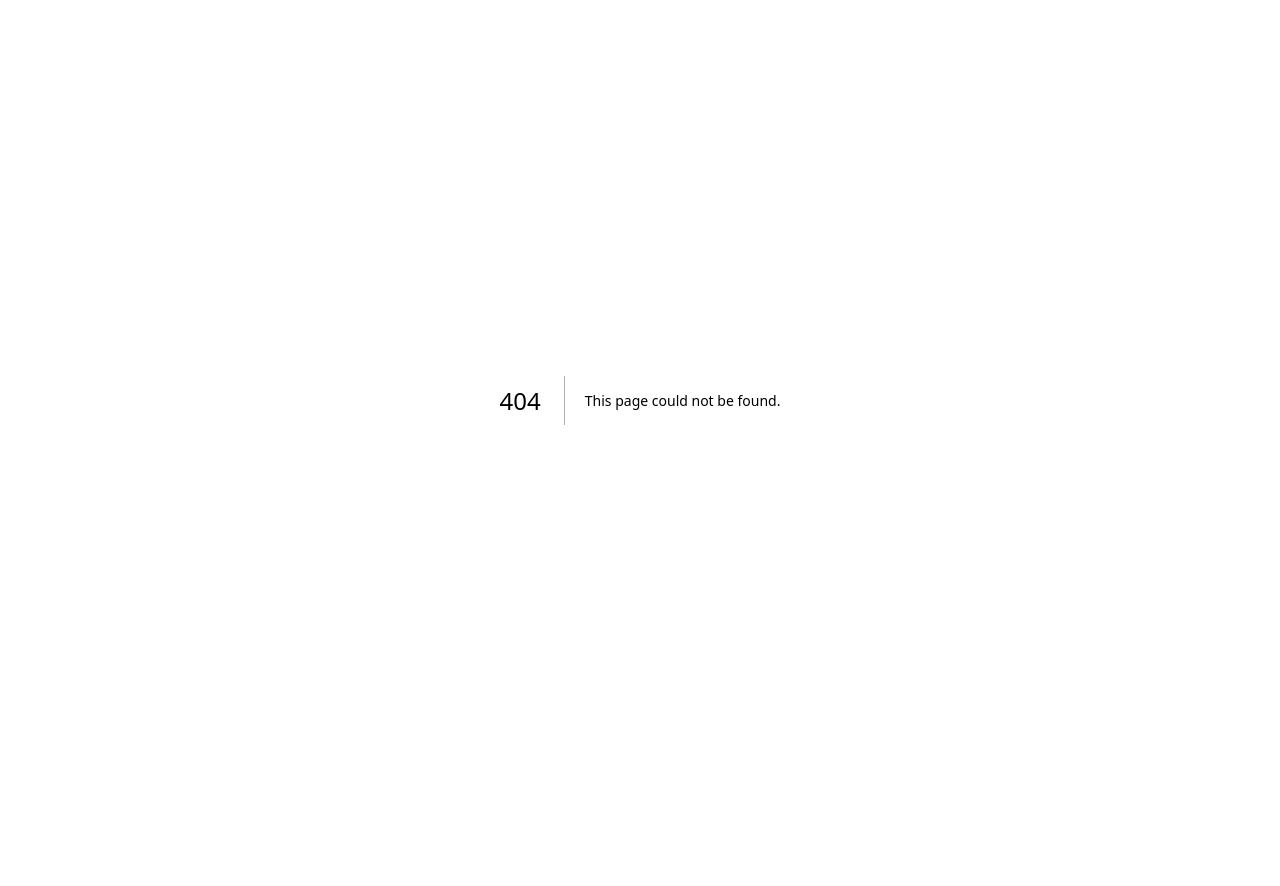
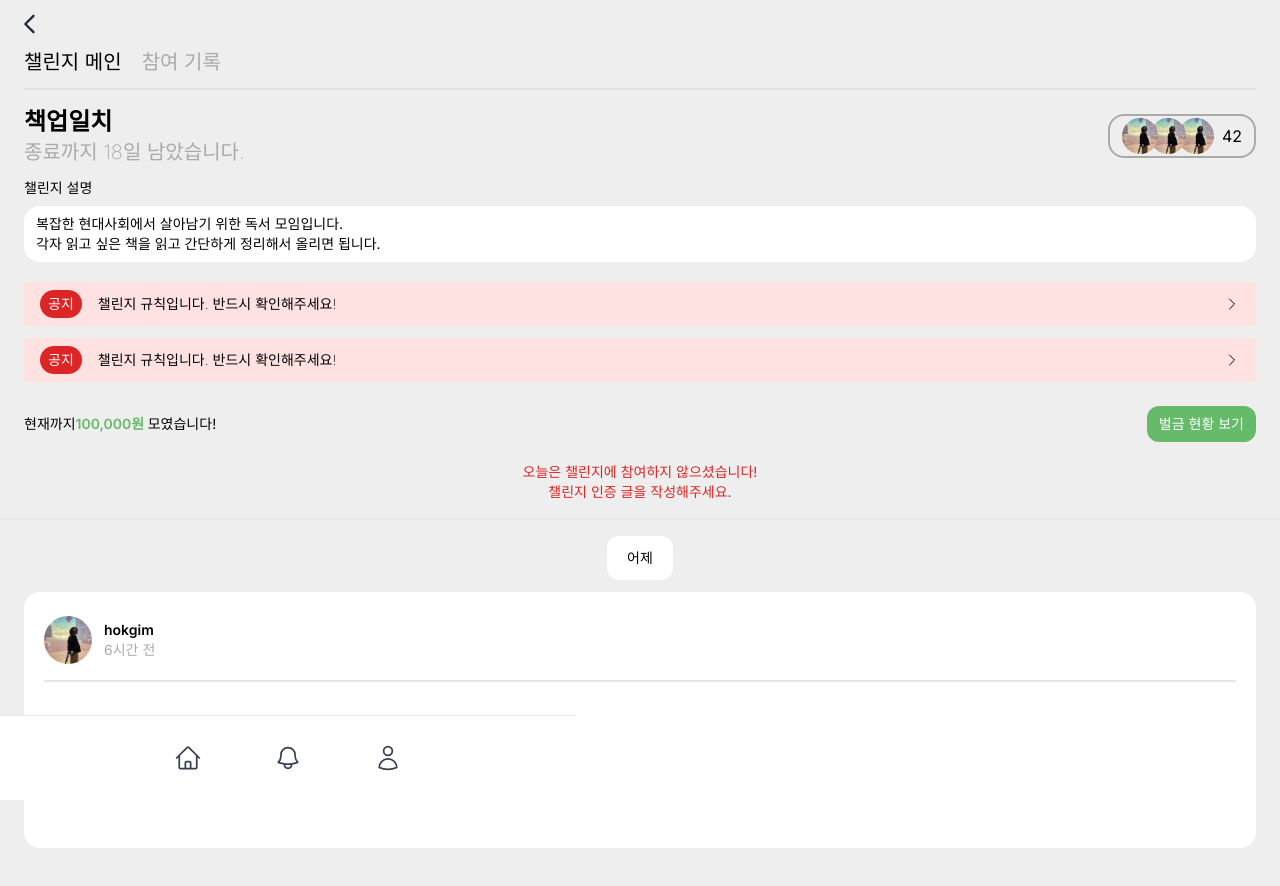
Before and after one commit to HabitPay/frontend, a Next.js app: page /challenges/1/main in a window 1280 px wide. Before the commit this address had no page. Shown: the top 886 px of the page. Before the commit the page ends 800 px from the top, so only its background shows below. Built offline with nearby package versions, Linux system fonts and the light colour scheme.

Commit message:
create each challenges#15

```diff
--- a/package.json
+++ b/package.json
@@ -13,6 +13,7 @@
     "http-status-codes": "^2.3.0",
     "next": "14.0.4",
     "react": "^18.2.0",
+    "react-calendar": "^4.8.0",
     "react-dom": "^18.2.0",
     "react-hook-form": "^7.50.1"
   },
--- /dev/null
+++ b/src/app/challenges/[id]/components/challengeTitle.tsx
@@ -0,0 +1,37 @@
+import Image from "next/image";
+import profilePic from "../../../../../public/profilePic.jpeg";
+
+const ChallengeTitle = () => {
+  return (
+    <div className="flex items-center justify-between mt-4">
+      <div className="flex flex-col">
+        <div className="text-2xl font-bold">책업일치</div>
+        <div className="text-xl font-[250] text-habit-gray">
+          종료까지 18일 남았습니다.
+        </div>
+      </div>
+      <div className="flex items-center px-3 space-x-2 border-2 h-11 rounded-2xl border-habit-gray">
+        <div className="flex -space-x-2">
+          <Image
+            src={profilePic}
+            className="z-30 rounded-full size-9 "
+            alt="profilePicture of atendees"
+          />
+          <Image
+            src={profilePic}
+            className="z-20 rounded-full size-9"
+            alt="profilePicture of atendees"
+          />
+          <Image
+            src={profilePic}
+            className="z-10 rounded-full size-9 "
+            alt="profilePicture of atendees"
+          />
+        </div>
+        <div>42</div>
+      </div>
+    </div>
+  );
+};
+
+export default ChallengeTitle;
--- /dev/null
+++ b/src/app/challenges/[id]/components/isCompleteToday.tsx
@@ -0,0 +1,19 @@
+interface IIsCompleteTodayProps {
+  complete: boolean;
+}
+
+const IsCompleteToday = ({ complete }: IIsCompleteTodayProps) => {
+  return complete ? (
+    <span className="mt-5 text-center text-habit-green">
+      오늘은 챌린지에 참여완료 하셨습니다.
+    </span>
+  ) : (
+    <span className="mt-5 text-sm text-center text-red-600">
+      오늘은 챌린지에 참여하지 않으셨습니다!
+      <br />
+      챌린지 인증 글을 작성해주세요.
+    </span>
+  );
+};
+
+export default IsCompleteToday;
--- /dev/null
+++ b/src/app/challenges/[id]/components/menu.tsx
@@ -0,0 +1,29 @@
+import { addClassNames } from "@libs/utils";
+import Link from "next/link";
+import { ReadonlyURLSearchParams } from "next/navigation";
+
+export interface IMenuProps {
+  challengeId: string;
+  currentPage: "챌린지 메인" | "참여 기록";
+}
+
+const Menu = ({ challengeId, currentPage }: IMenuProps) => {
+  return (
+    <div className="flex pb-3 space-x-5 text-xl border-b-2 border-habit-lightgray">
+      <Link href={`/challenges/${challengeId}/main`}>
+        <span className={currentPage === "참여 기록" ? "text-habit-gray" : ""}>
+          챌린지 메인
+        </span>
+      </Link>
+      <Link href={`/challenges/${challengeId}/participation`}>
+        <span
+          className={currentPage === "챌린지 메인" ? "text-habit-gray" : ""}
+        >
+          참여 기록
+        </span>
+      </Link>
+    </div>
+  );
+};
+
+export default Menu;
--- /dev/null
+++ b/src/app/challenges/[id]/main/page.tsx
@@ -0,0 +1,115 @@
+"use client";
+
+import Layout from "@app/components/layout";
+import profilePic from "../../../../../public/profilePic.jpeg";
+import Image from "next/image";
+import Menu from "../components/menu";
+import { usePathname } from "next/navigation";
+import ChallengeTitle from "../components/challengeTitle";
+import IsCompleteToday from "../components/isCompleteToday";
+
+const Page = () => {
+  const currentPath = usePathname().split("/");
+
+  return (
+    <Layout canGoBack hasTabBar>
+      <div className="flex flex-col divide-y-2">
+        <div className="flex flex-col px-6">
+          <Menu currentPage="챌린지 메인" challengeId={currentPath[2]} />
+          <ChallengeTitle />
+          <div className="flex flex-col mt-3 space-y-2 text-sm">
+            <div>챌린지 설명</div>
+            <div className="px-3 py-2 bg-white rounded-2xl">
+              복잡한 현대사회에서 살아남기 위한 독서 모임입니다.
+              <br />
+              각자 읽고 싶은 책을 읽고 간단하게 정리해서 올리면 됩니다.
+            </div>
+          </div>
+          <div className="flex flex-col mt-5 space-y-3">
+            <div className="flex items-center justify-between px-4 py-2 text-sm bg-red-100 font-extralight">
+              <div className="flex items-center space-x-4">
+                <div className="px-2 py-1 text-white bg-red-600 rounded-full">
+                  공지
+                </div>
+                <div>챌린지 규칙입니다. 반드시 확인해주세요!</div>
+              </div>
+              <svg
+                xmlns="http://www.w3.org/2000/svg"
+                fill="none"
+                viewBox="0 0 24 24"
+                strokeWidth={1.5}
+                stroke="currentColor"
+                className="size-4"
+              >
+                <path
+                  strokeLinecap="round"
+                  strokeLinejoin="round"
+                  d="m8.25 4.5 7.5 7.5-7.5 7.5"
+                />
+              </svg>
+            </div>
+            <div className="flex items-center justify-between px-4 py-2 text-sm bg-red-100 font-extralight">
+              <div className="flex items-center space-x-4">
+                <div className="px-2 py-1 text-white bg-red-600 rounded-full">
+                  공지
+                </div>
+                <div>챌린지 규칙입니다. 반드시 확인해주세요!</div>
+              </div>
+              <svg
+                xmlns="http://www.w3.org/2000/svg"
+                fill="none"
+                viewBox="0 0 24 24"
+                strokeWidth={1.5}
+                stroke="currentColor"
+                className="size-4"
+              >
+                <path
+                  strokeLinecap="round"
+                  strokeLinejoin="round"
+                  d="m8.25 4.5 7.5 7.5-7.5 7.5"
+                />
+              </svg>
+            </div>
+          </div>
+          <div className="flex flex-col pb-4 mt-6">
+            <div className="flex items-center justify-between text-sm">
+              <span>
+                현재까지
+                <span className="font-semibold text-habit-green">
+                  100,000원{" "}
+                </span>
+                모였습니다!
+              </span>
+              <div className="px-3 py-2 text-white rounded-xl font-extralight bg-habit-green">
+                벌금 현황 보기
+              </div>
+            </div>
+            <IsCompleteToday complete={false} />
+          </div>
+        </div>
+        <div className="flex flex-col px-6 pt-4">
+          <div className="flex flex-col items-center space-y-3">
+            <span className="px-5 py-3 text-sm font-light bg-white rounded-xl">
+              어제
+            </span>
+            <div className="w-full h-64 px-5 py-6 bg-white rounded-2xl">
+              <div className="flex items-center pb-4 space-x-3 border-b-2">
+                <Image
+                  src={profilePic}
+                  className="z-30 rounded-full size-12 "
+                  alt="profilePicture of writer"
+                />
+                <div className="flex flex-col">
+                  <span className="text-sm font-semibold">hokgim</span>
+                  <span className="text-sm text-habit-gray">6시간 전</span>
+                </div>
+              </div>
+            </div>
+          </div>
+        </div>
+      </div>
+    </Layout>
+  );
+};
+
+export default Page;
--- /dev/null
+++ b/src/app/challenges/[id]/participation/page.tsx
@@ -0,0 +1,54 @@
+"use client";
+
+import Layout from "@app/components/layout";
+import Menu from "../components/menu";
+import { usePathname } from "next/navigation";
+import ChallengeTitle from "../components/challengeTitle";
+import IsCompleteToday from "../components/isCompleteToday";
+import Calendar from "react-calendar";
+import FloatingButton from "@app/components/floatingButton";
+
+const Page = () => {
+  const currentPath = usePathname().split("/");
+
+  return (
+    <Layout hasTabBar canGoBack>
+      <div className="flex flex-col divide-y-2">
+        <div className="flex flex-col px-6 pb-5">
+          <Menu currentPage="참여 기록" challengeId={currentPath[2]} />
+          <ChallengeTitle />
+          <IsCompleteToday complete={false} />
+        </div>
+        <div className="flex flex-col px-6 py-6">
+          <Calendar className="px-8 py-6 space-y-4 bg-white shadow-lg" />
+          {/* 참여 기록 컴포넌트화 하기 */}
+          <div className="mt-4 space-y-4">
+            <span className="px-4 text-sm">참여 기록</span>
+            <div className="px-5 py-3 text-sm bg-white rounded-xl">
+              <span>✅ 2023.12.11 </span>
+              <span className=" text-habit-gray">08:01:13</span>
+            </div>
+          </div>
+        </div>
+      </div>
+      <FloatingButton href={"챌린지 작성"}>
+        <svg
+          xmlns="http://www.w3.org/2000/svg"
+          fill="none"
+          viewBox="0 0 24 24"
+          strokeWidth={1.5}
+          stroke="currentColor"
+          className="size-7"
+        >
+          <path
+            strokeLinecap="round"
+            strokeLinejoin="round"
+            d="m16.862 4.487 1.687-1.688a1.875 1.875 0 1 1 2.652 2.652L6.832 19.82a4.5 4.5 0 0 1-1.897 1.13l-2.685.8.8-2.685a4.5 4.5 0 0 1 1.13-1.897L16.863 4.487Zm0 0L19.5 7.125"
+          />
+        </svg>
+      </FloatingButton>
+    </Layout>
+  );
+};
+
+export default Page;
--- a/src/app/challenge/my_challenge/page.tsx
+++ b/src/app/challenges/my_challenge/page.tsx
@@ -74,6 +74,7 @@ const Page = () => {
 
   return (
     <Layout hasTabBar>
+      <div className="flex flex-col px-6">
         <div className="flex items-center justify-between mb-3">
           <div className="flex flex-col">
             <span className="text-gray-400">안녕하세요</span>
@@ -105,7 +106,12 @@ const Page = () => {
               onClick={() => handleChallengesButtonClick("Scheduled")}
             />
           </div>
-        <Challenges challenges={challenges} challengeState={challengesButton} />
+          <Challenges
+            challenges={challenges}
+            challengeState={challengesButton}
+          />
+        </div>
+      </div>
       <FloatingButton href="/challenge/create_challenge">
         <div className="flex items-center justify-center text-sm">
           <svg
@@ -125,7 +131,6 @@ const Page = () => {
           <span>챌린지 생성</span>
         </div>
       </FloatingButton>
-      </div>
     </Layout>
   );
 };
--- a/src/app/components/layout.tsx
+++ b/src/app/components/layout.tsx
@@ -1,6 +1,6 @@
 import { addClassNames } from "@libs/utils";
 import Link from "next/link";
-import { useRouter } from "next/navigation";
+import { usePathname, useRouter } from "next/navigation";
 
 interface LayoutProps {
   title?: string;
@@ -16,6 +16,7 @@ export default function Layout({
   children,
 }: LayoutProps) {
   const router = useRouter();
+  const currentPath = usePathname();
   const onClick = () => {
     router.back();
   };
@@ -25,7 +26,7 @@ export default function Layout({
         {canGoBack ? (
           <button onClick={onClick} className="absolute left-4">
             <svg
-              className="w-6 h-6"
+              className="w-7 h-7"
               fill="none"
               stroke="currentColor"
               viewBox="0 0 24 24"
@@ -46,18 +47,17 @@ export default function Layout({
           </span>
         ) : null}
       </div>
-      <div className={addClassNames("pt-12", hasTabBar ? "pb-20" : "", "px-6")}>
+      <div className={addClassNames("pt-12", hasTabBar ? "pb-20" : "")}>
         {children}
       </div>
       {hasTabBar ? (
-        <nav className="fixed bottom-0 flex justify-between w-full max-w-xl px-10 pt-3 pb-5 text-xs text-gray-700 bg-white border-t">
-          <Link href="/my_challenge" legacyBehavior>
-            {/* <a className="flex flex-col items-center space-y-2"> */}
-            <a
+        <nav className="fixed bottom-0 flex justify-center w-full max-w-xl py-4 space-x-12 text-xs text-gray-700 bg-white border-t">
+          <Link href="/challenges/my_challenge">
+            <div
               className={addClassNames(
-                "flex flex-col items-center space-y-2 ",
-                router.pathname === "/my_challenge"
-                  ? "text-orange-500"
+                "flex flex-col items-center space-y-2 p-3",
+                currentPath === "/challenges/my_challenge"
+                  ? "bg-[#EFF8F0] rounded-2xl text-habit-green"
                   : "hover:text-gray-500 transition-colors"
               )}
             >
@@ -67,7 +67,7 @@ export default function Layout({
                 viewBox="0 0 24 24"
                 strokeWidth={1.5}
                 stroke="currentColor"
-                className="w-6 h-6"
+                className="size-7"
               >
                 <path
                   strokeLinecap="round"
@@ -75,15 +75,14 @@ export default function Layout({
                   d="M2.25 12l8.954-8.955c.44-.439 1.152-.439 1.591 0L21.75 12M4.5 9.75v10.125c0 .621.504 1.125 1.125 1.125H9.75v-4.875c0-.621.504-1.125 1.125-1.125h2.25c.621 0 1.125.504 1.125 1.125V21h4.125c.621 0 1.125-.504 1.125-1.125V9.75M8.25 21h8.25"
                 />
               </svg>
-              <span>홈</span>
-            </a>
+            </div>
           </Link>
-          <Link href="/community" legacyBehavior>
-            <a
+          <Link href="/notice">
+            <div
               className={addClassNames(
-                "flex flex-col items-center space-y-2 ",
-                router.pathname === "/community"
-                  ? "text-orange-500"
+                "flex flex-col items-center space-y-2 p-3",
+                currentPath === "/notice"
+                  ? "bg-[#EFF8F0] rounded-2xl text-habit-green"
                   : "hover:text-gray-500 transition-colors"
               )}
             >
@@ -93,7 +92,7 @@ export default function Layout({
                 viewBox="0 0 24 24"
                 strokeWidth={1.5}
                 stroke="currentColor"
-                className="w-6 h-6"
+                className="size-7"
               >
                 <path
                   strokeLinecap="round"
@@ -101,15 +100,14 @@ export default function Layout({
                   d="M14.857 17.082a23.848 23.848 0 0 0 5.454-1.31A8.967 8.967 0 0 1 18 9.75V9A6 6 0 0 0 6 9v.75a8.967 8.967 0 0 1-2.312 6.022c1.733.64 3.56 1.085 5.455 1.31m5.714 0a24.255 24.255 0 0 1-5.714 0m5.714 0a3 3 0 1 1-5.714 0"
                 />
               </svg>
-              <span>알림</span>
-            </a>
+            </div>
           </Link>
-          <Link href="/profile" legacyBehavior>
-            <a
+          <Link href="/profile">
+            <div
               className={addClassNames(
-                "flex flex-col items-center space-y-2 ",
-                router.pathname === "/profile"
-                  ? "text-orange-500"
+                "flex flex-col items-center space-y-2 p-3",
+                currentPath === "/profile"
+                  ? "bg-[#EFF8F0] rounded-2xl text-habit-green"
                   : "hover:text-gray-500 transition-colors"
               )}
             >
@@ -119,7 +117,7 @@ export default function Layout({
                 viewBox="0 0 24 24"
                 strokeWidth={1.5}
                 stroke="currentColor"
-                className="w-6 h-6"
+                className="size-7"
               >
                 <path
                   strokeLinecap="round"
@@ -127,8 +125,7 @@ export default function Layout({
                   d="M15.75 6a3.75 3.75 0 11-7.5 0 3.75 3.75 0 017.5 0zM4.501 20.118a7.5 7.5 0 0114.998 0A17.933 17.933 0 0112 21.75c-2.676 0-5.216-.584-7.499-1.632z"
                 />
               </svg>
-              <span>프로필</span>
-            </a>
+            </div>
           </Link>
         </nav>
       ) : null}
```
Also changed, not shown: src/app/challenges/components/label.tsx (renamed from src/app/challenge/components/label.tsx), src/app/challenges/create_challenge/page.tsx (renamed from src/app/challenge/create_challenge/page.tsx), src/app/challenges/my_challenge/components/challenge.tsx (renamed from src/app/challenge/my_challenge/components/challenge.tsx), src/app/challenges/my_challenge/components/challengesButton.tsx (renamed from src/app/challenge/my_challenge/components/challengesButton.tsx), 1 other file (tests, documents, lock files or other folders). Lines whose indentation alone changed are shown as unchanged.
